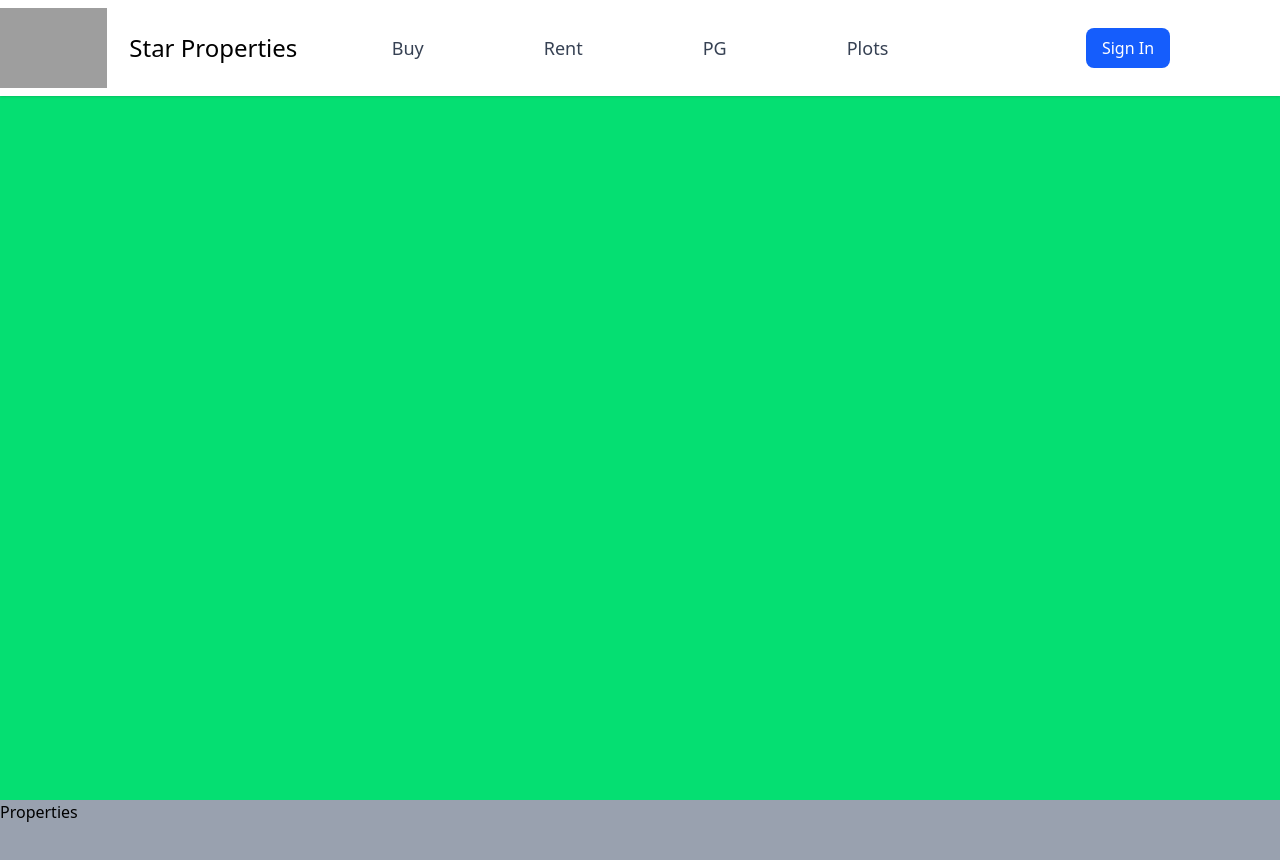
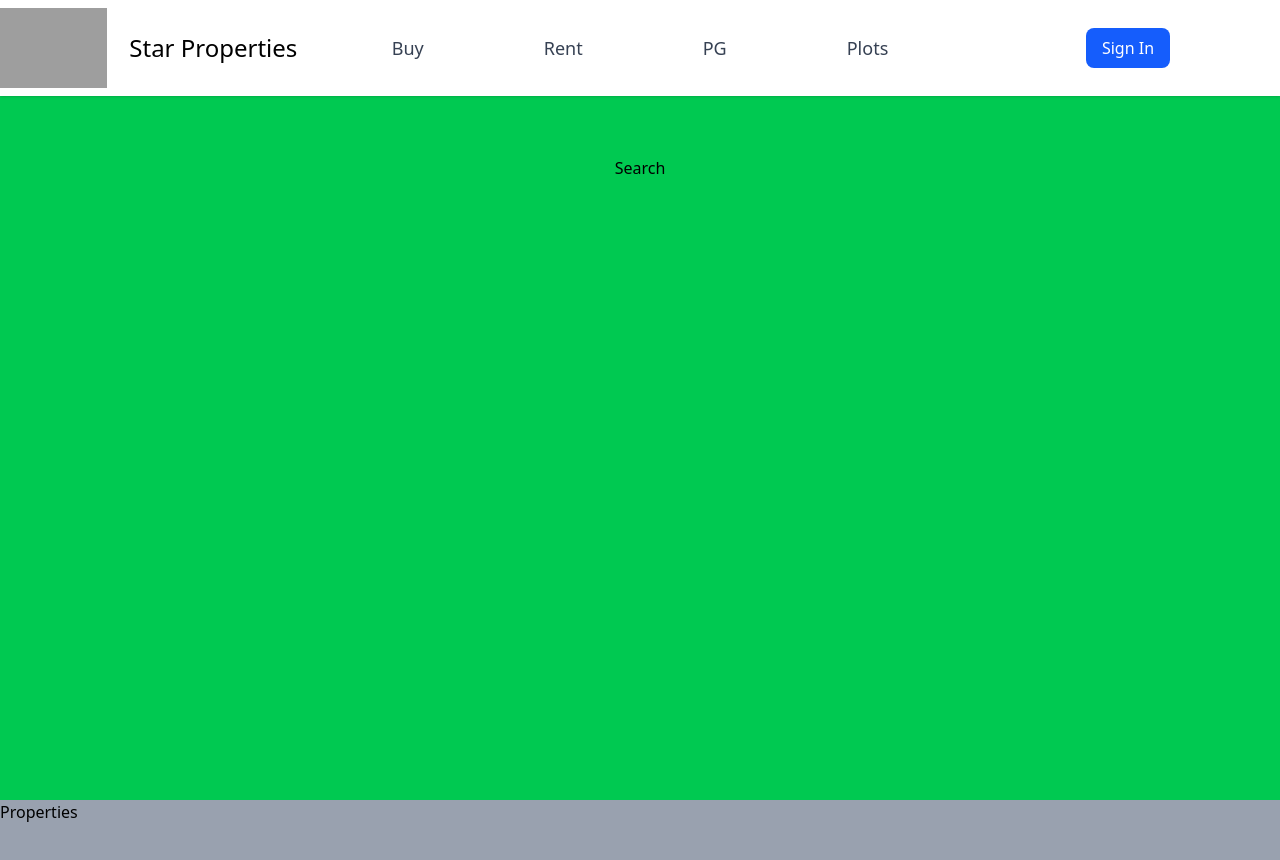
Before and after one commit to TuhinPramanik4/Real_Estate, a React (Vite) app in the folder client/: page / in a window 1280 px wide. Shown: the top 860 px of the page. Built offline with nearby package versions, Linux system fonts and the light colour scheme; grey boxes are pictures that could not be loaded.

Commit message:
Modify search component

```diff
--- a/client/src/Home.jsx
+++ b/client/src/Home.jsx
@@ -1,9 +1,15 @@
-import React from 'react'
-import Navbar from './Home_Components/Navbar'
+import Navbar from './Home_Components/Navbar';
+import Search from './Home_Components/Search';
+
 export default function Home() {
   return (
-    <div className='w-full h-screen bg-green-400'>
-      <Navbar/>
+    <div className="w-full h-screen bg-green-500">
+      <Navbar />
+
+      {/* Center the Search component */}
+      <div className="w-full h-[calc(100vh-12vh)] flex justify-center items-top mt-15">
+        <Search />
+      </div>
     </div>
-  )
+  );
 }
--- /dev/null
+++ b/client/src/Home_Components/Search.jsx
@@ -0,0 +1,7 @@
+import React from 'react'
+
+export default function Search() {
+  return (
+    <div>Search</div>
+  )
+}
```
